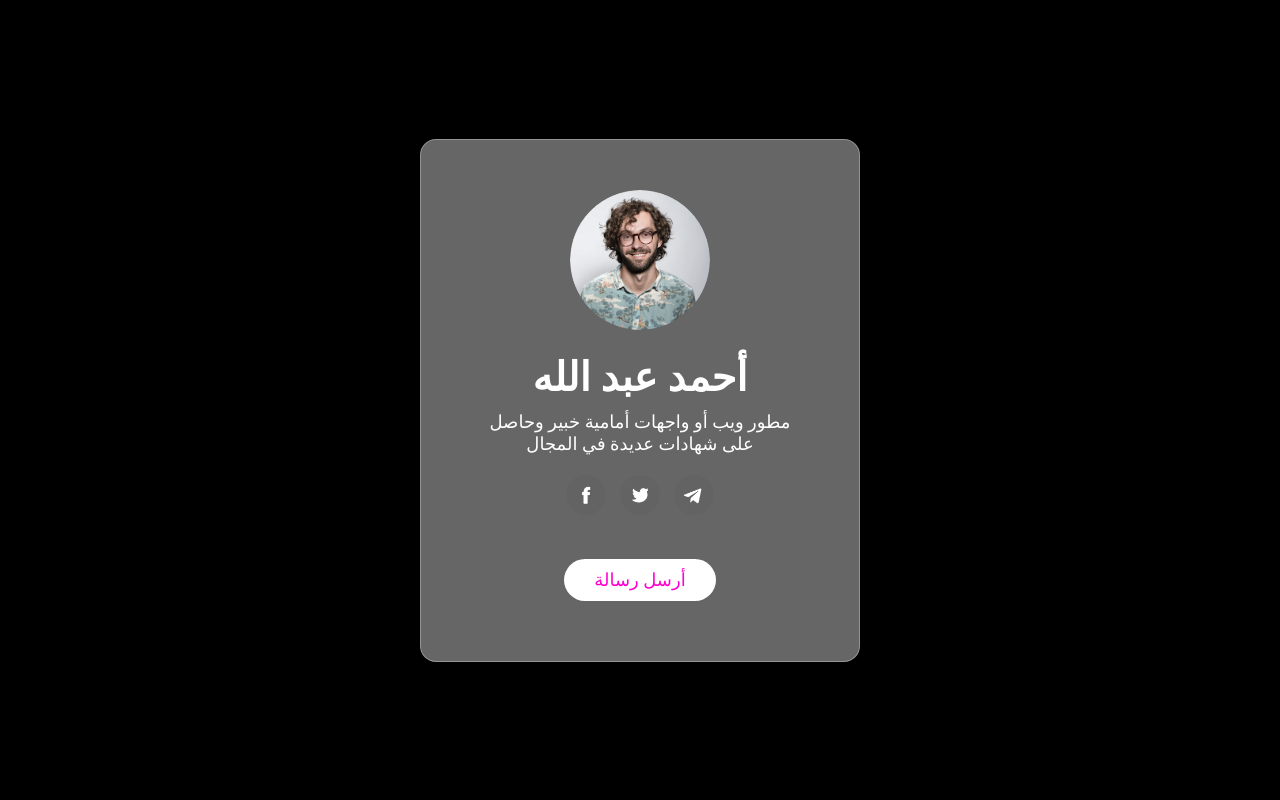
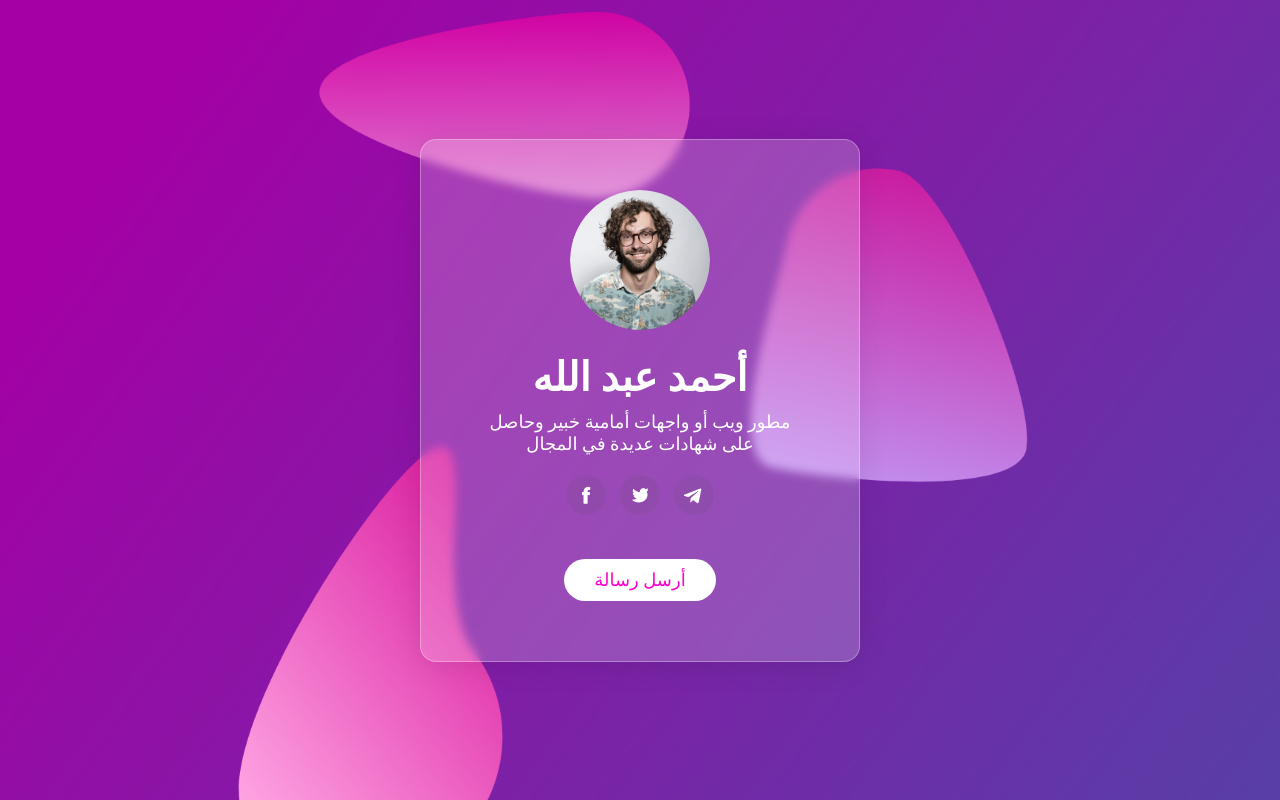
Before and after one commit to ahmed-abdat/souqe, a plain HTML site: page index.html in a window 1280 px wide. Drawn offline with Linux system fonts and the light colour scheme.

Commit message:
Update style.css

```diff
--- a/css/style.css
+++ b/css/style.css
@@ -10,7 +10,7 @@
   display: flex;
   justify-content: center;
   align-items: center;
-  background-color: black;
+  background-image: url("../images/back.png");
   background-position: center;
   background-size: cover;
 }
@@ -20,7 +20,7 @@
   max-width: 440px;
   color: #fff;
   border: 1px solid rgba(255, 255, 255, 0.3);
-  background-color: rgba(255, 255, 255, 0.4);
+  background-color: rgba(255, 255, 255, 0.2);
   backdrop-filter: blur(5px);
   box-shadow: 0 4px 30px rgba(0, 0, 0, 0.1);
   text-align: center;
```
